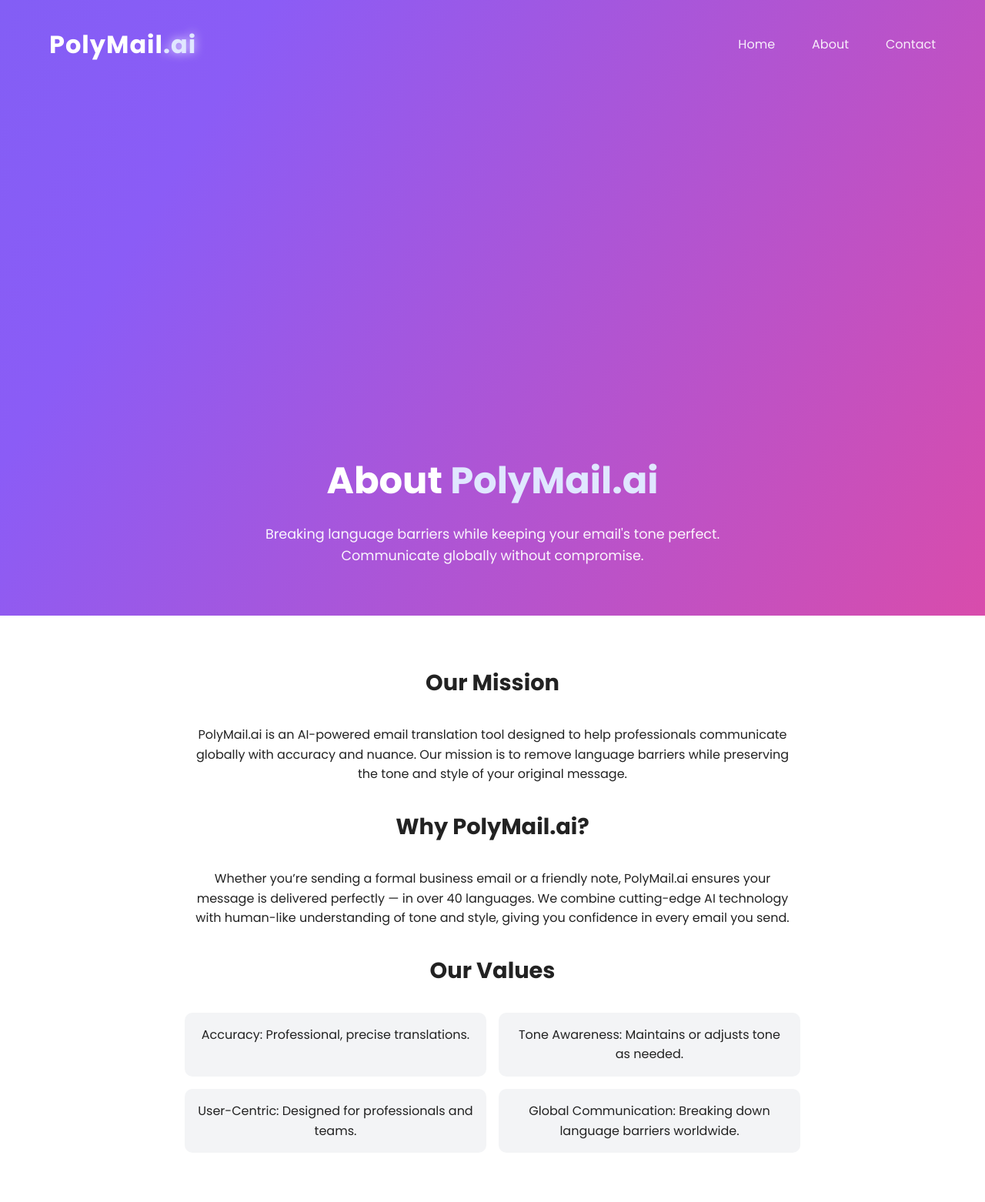
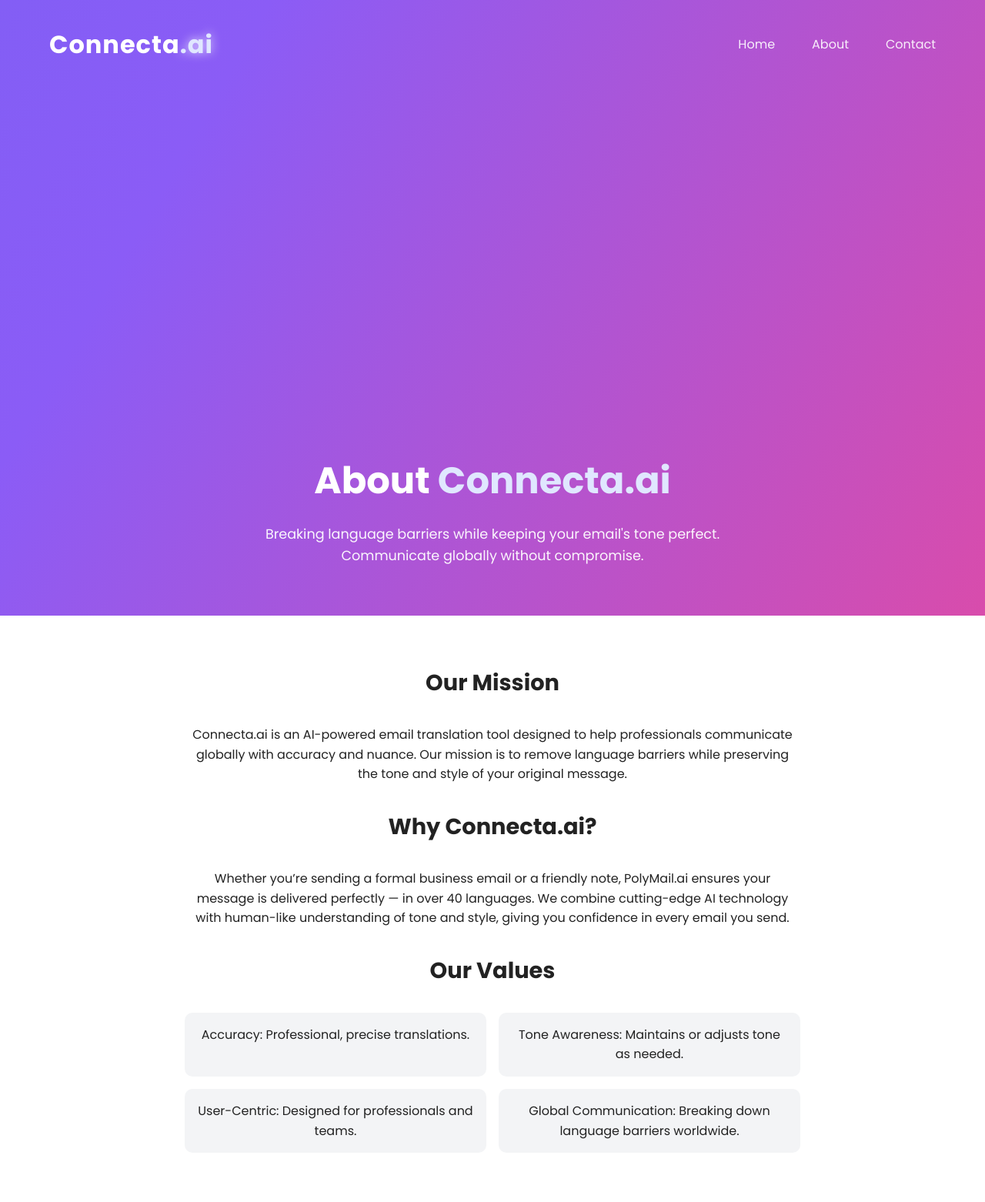
Before and after one commit to chuk16/POLYMAIL, a Flask app: page /about in a window 1280 px wide. Shown: the whole page at 77% size. Run offline with Flask 3, Linux system fonts and the light colour scheme.

Commit message:
Update about.html

```diff
--- a/templates/about.html
+++ b/templates/about.html
@@ -3,7 +3,7 @@
 <head>
   <meta charset="UTF-8" />
   <meta name="viewport" content="width=device-width, initial-scale=1.0" />
-  <title>About PolyMail.ai</title>
+  <title>About Connecta.ai</title>
   <link rel="stylesheet" href="/static/style.css" />
   <link href="https://fonts.googleapis.com/css2?family=Poppins:wght@400;600;700&family=Quicksand:wght@400;500&display=swap" rel="stylesheet">
 </head>
@@ -11,7 +11,7 @@
   <!-- HERO HEADER -->
   <header class="hero">
     <div class="navbar fade-in">
-      <h1 class="logo">PolyMail<span>.ai</span></h1>
+      <h1 class="logo">Connecta<span>.ai</span></h1>
       <nav>
         <a href="/">Home</a>
         <a href="/about">About</a>
@@ -20,7 +20,7 @@
     </div>
 
     <div class="hero-content fade-up">
-      <h2>About <span>PolyMail.ai</span></h2>
+      <h2>About <span>Connecta.ai</span></h2>
       <p>Breaking language barriers while keeping your email's tone perfect. Communicate globally without compromise.</p>
     </div>
   </header>
@@ -30,11 +30,11 @@
     <div class="about-content" style="max-width:800px; margin:0 auto; display:flex; flex-direction:column; gap:2rem;">
       <div>
         <h3>Our Mission</h3>
-        <p>PolyMail.ai is an AI-powered email translation tool designed to help professionals communicate globally with accuracy and nuance. Our mission is to remove language barriers while preserving the tone and style of your original message.</p>
+        <p>Connecta.ai is an AI-powered email translation tool designed to help professionals communicate globally with accuracy and nuance. Our mission is to remove language barriers while preserving the tone and style of your original message.</p>
       </div>
 
       <div>
-        <h3>Why PolyMail.ai?</h3>
+        <h3>Why Connecta.ai?</h3>
         <p>Whether you’re sending a formal business email or a friendly note, PolyMail.ai ensures your message is delivered perfectly — in over 40 languages. We combine cutting-edge AI technology with human-like understanding of tone and style, giving you confidence in every email you send.</p>
       </div>
 
```
